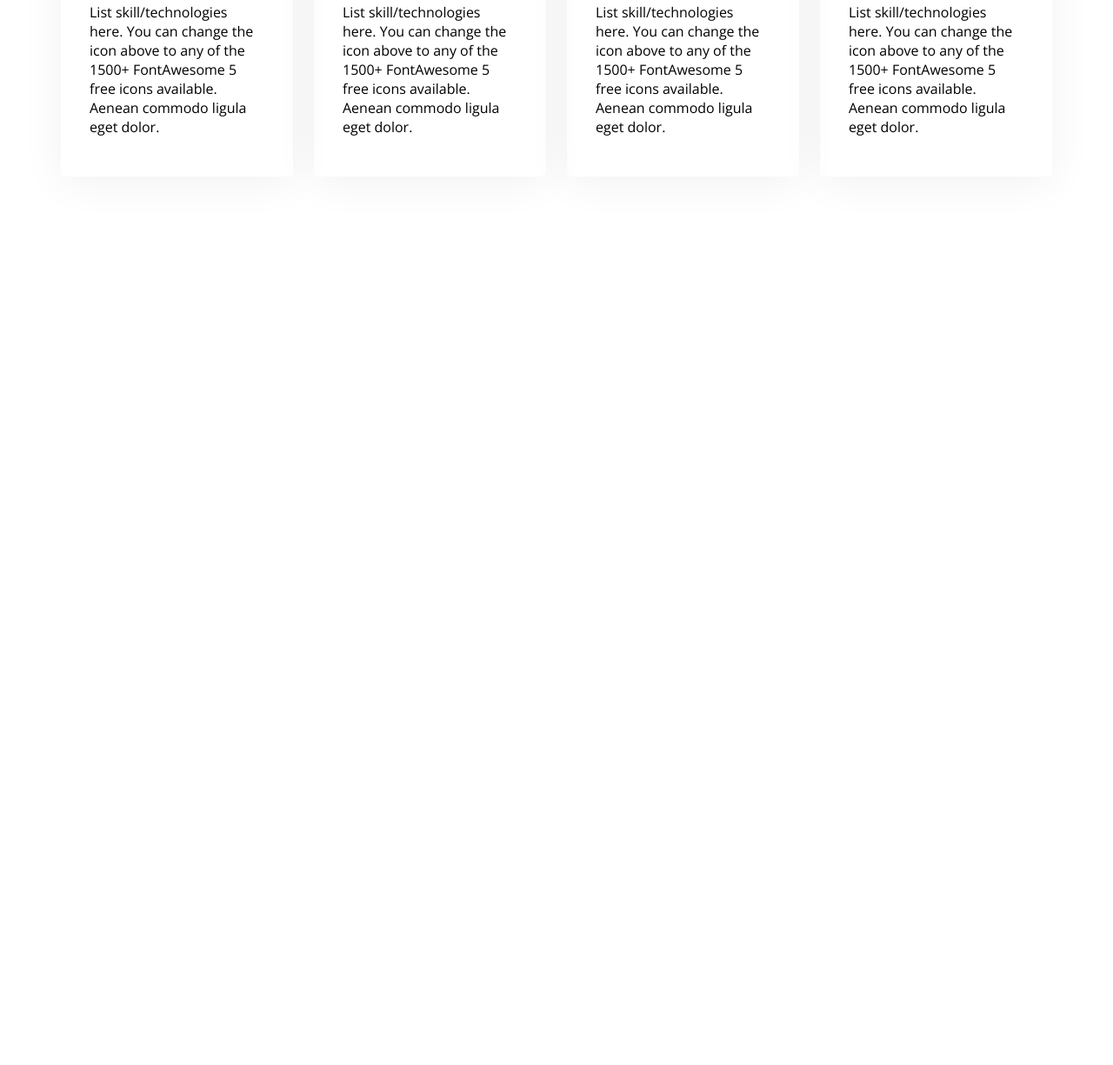
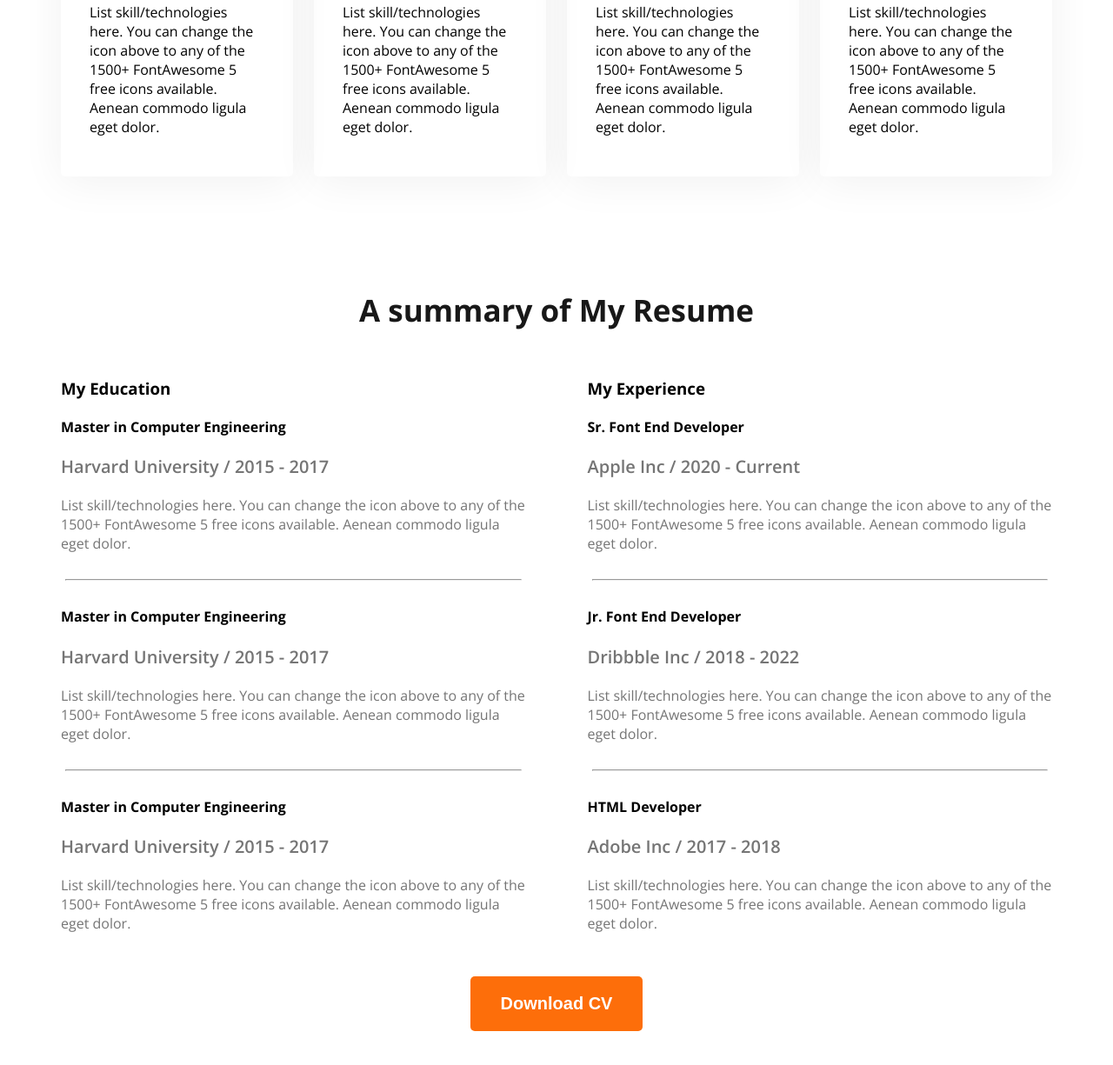
Before and after one commit to FarabyKhan/web-dev-portfolio, a plain HTML site: page index.html in a window 1280 px wide. Shown: the part 2140-3365 px from the top of the page at 87% size. Before the commit the page ends 2473 px from the top, so only its background shows below. Drawn offline with nearby package versions, Linux system fonts and the light colour scheme; a web font is replaced by a local one.

Commit message:
add a summery of resume and download cv button

```diff
--- a/index.html
+++ b/index.html
@@ -82,9 +82,58 @@
                     <h4 class="skill-title">MongoDB</h4>
                     <p class="skill-description">List skill/technologies here. You can change the icon above to any of the 1500+ FontAwesome 5 free icons available. Aenean commodo ligula eget dolor.</p>
                  </div>
+            </div>
+            </div>
+        </section>
 
+        <section class="resume">
+            <h3 class="section-title text-center">A summary of My Resume</h3>
+            <div class="resume-container">
+                <!-- .resume-column*2>h3.resume-column-title+.experience*3>h4.experience-title+h5.experience-sub-title+.experience-description -->
+                  <div class="resume-column">
+                    <h3 class="resume-column-title">My Education</h3>
+                    <div class="experience">
+                        <h4 class="experience-title">Master in Computer Engineering</h4>
+                        <h5 class="experience-sub-title">Harvard University / 2015 - 2017</h5>
+                        <div class="experience-description">List skill/technologies here. You can change the icon above to any of the 1500+ FontAwesome 5 free icons available. Aenean commodo ligula eget dolor.</div>
+                    </div>
+                    <hr>
+                    <div class="experience">
+                        <h4 class="experience-title">Master in Computer Engineering</h4>
+                        <h5 class="experience-sub-title">Harvard University / 2015 - 2017</h5>
+                        <div class="experience-description">List skill/technologies here. You can change the icon above to any of the 1500+ FontAwesome 5 free icons available. Aenean commodo ligula eget dolor.</div>
+                    </div>
+                    <hr>
+                    <div class="experience">
+                        <h4 class="experience-title">Master in Computer Engineering</h4>
+                        <h5 class="experience-sub-title">Harvard University / 2015 - 2017</h5>
+                        <div class="experience-description">List skill/technologies here. You can change the icon above to any of the 1500+ FontAwesome 5 free icons available. Aenean commodo ligula eget dolor.</div>
+                    </div>
+                  </div>
+
+                  <div class="resume-column">
+                    <h3 class="resume-column-title">My Experience</h3>
+                    <div class="experience">
+                        <h4 class="experience-title">Sr. Font End Developer</h4>
+                        <h5 class="experience-sub-title">Apple Inc / 2020 - Current</h5>
+                        <div class="experience-description">List skill/technologies here. You can change the icon above to any of the 1500+ FontAwesome 5 free icons available. Aenean commodo ligula eget dolor.</div>
+                    </div>
+                    <hr>
+                    <div class="experience">
+                        <h4 class="experience-title">Jr. Font End Developer</h4>
+                        <h5 class="experience-sub-title">Dribbble Inc / 2018 - 2022</h5>
+                        <div class="experience-description">List skill/technologies here. You can change the icon above to any of the 1500+ FontAwesome 5 free icons available. Aenean commodo ligula eget dolor.</div>
+                    </div>
+                    <hr>
+                    <div class="experience">
+                        <h4 class="experience-title">HTML Developer</h4>
+                        <h5 class="experience-sub-title">Adobe Inc / 2017 - 2018</h5>
+                        <div class="experience-description">List skill/technologies here. You can change the icon above to any of the 1500+ FontAwesome 5 free icons available. Aenean commodo ligula eget dolor.</div>
+                    </div>
+                  </div>
             </div>
-
+            <div class="text-center resume-download-cv">
+                <button class="btn-primary">Download CV</button>
             </div>
         </section>
     </main>
--- a/styles/portfolio.css
+++ b/styles/portfolio.css
@@ -145,3 +145,25 @@ font-size: 16px;
      box-shadow: 0 6px 50px 0 rgba(0, 0, 0, 0.06);
      border-radius: 5px;
 }
+/* resume section */
+.resume-container{
+    display: flex;
+    gap: 71px;
+}
+.experience-description{
+    color: #757575;
+    font-size: 16px;
+}
+.experience-sub-title{
+     color: #757575;
+     font-size: 20px;
+     font-weight: 600;
+     margin-bottom: 20px;
+     margin-top: 10px;
+}
+.resume hr{
+    margin: 30px 5px;
+}
+.resume-download-cv{
+    margin-top: 50px;
+}
```
